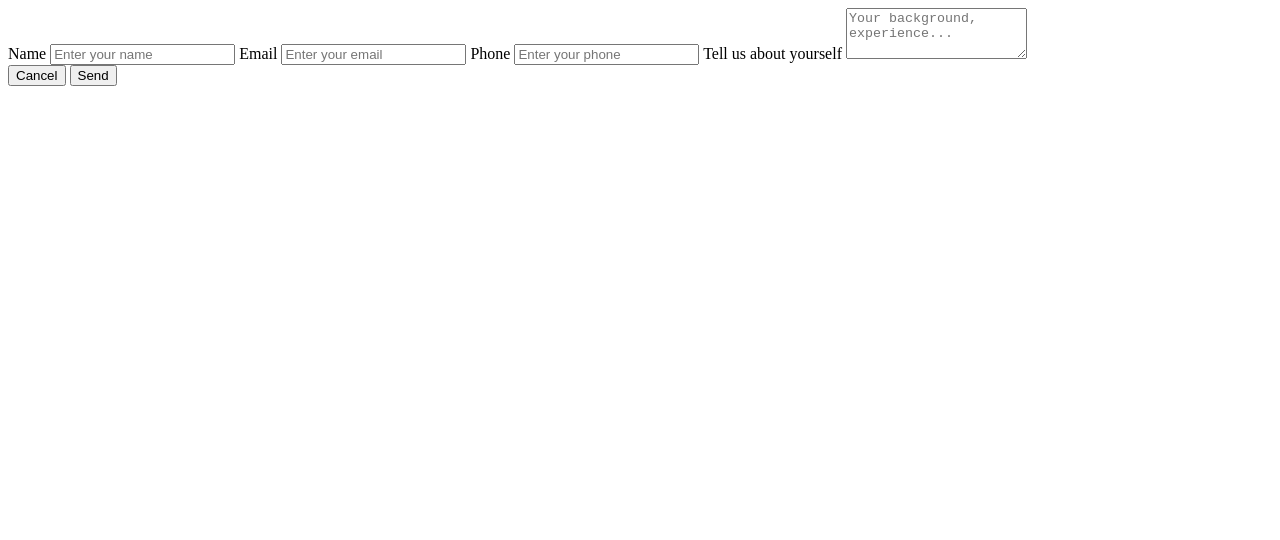
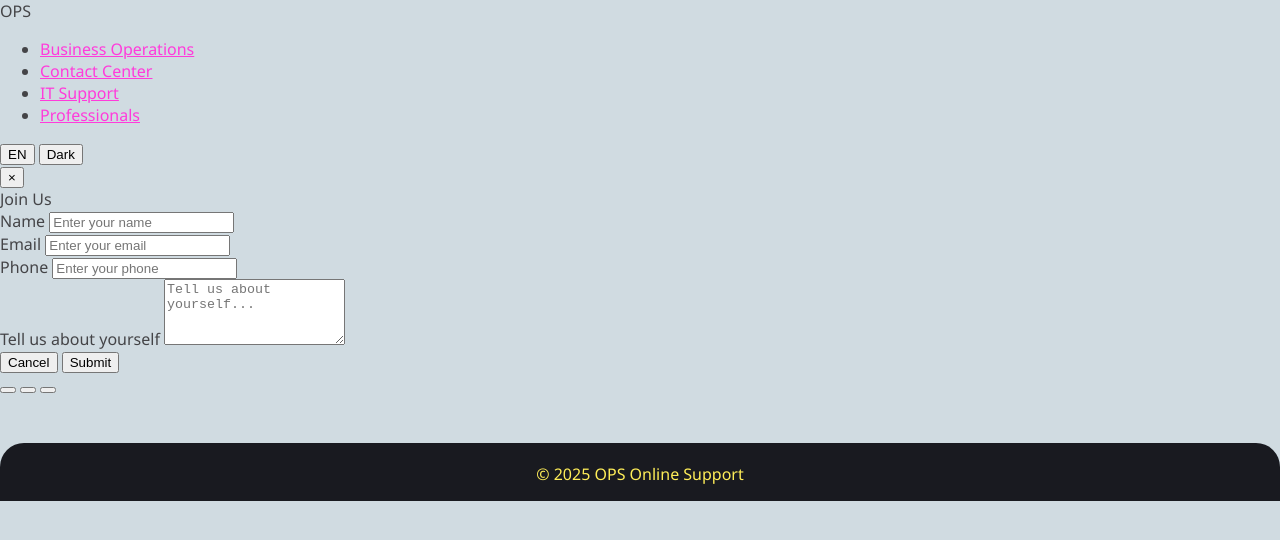
Before and after one commit to metis-ign8/ops-replica, a plain HTML site: page join.html in a window 1280 px wide. Drawn offline with nearby package versions, Linux system fonts and the light colour scheme; files that its build step writes are made by us from their sources.

Commit message:
Update join.html

```diff
--- a/join.html
+++ b/join.html
@@ -1,14 +1,69 @@
-<form id="join-us-form" autocomplete="off" class="form-block">
-  <label>Name</label>
-  <input name="name" required placeholder="Enter your name">
-  <label>Email</label>
-  <input name="email" type="email" required placeholder="Enter your email">
-  <label>Phone</label>
-  <input name="phone" type="tel" required placeholder="Enter your phone">
-  <label>Tell us about yourself</label>
-  <textarea name="about" rows="3" placeholder="Your background, experience..."></textarea>
-  <div class="form-actions">
-    <button type="button" class="cancel-btn">Cancel</button>
-    <button type="submit" class="send-btn">Send</button>
+<!DOCTYPE html>
+<html lang="en">
+<head>
+  <meta charset="UTF-8">
+  <title>Join Us • OPS</title>
+  <meta name="viewport" content="width=device-width, initial-scale=1.0">
+  <link rel="icon" href="assets/ops-favicon.ico">
+  <link rel="stylesheet" href="css/global.css">
+</head>
+<body>
+  <!-- Main Navigation -->
+  <nav class="main-nav">
+    <div class="logo">OPS</div>
+    <ul>
+      <li><a href="business-operations.html" data-i18n="Business Operations">Business Operations</a></li>
+      <li><a href="contact-center.html" data-i18n="Contact Center">Contact Center</a></li>
+      <li><a href="it-support.html" data-i18n="IT Support">IT Support</a></li>
+      <li><a href="professionals.html" data-i18n="Professionals">Professionals</a></li>
+    </ul>
+    <div class="toggles">
+      <button id="lang-toggle">EN</button>
+      <button id="theme-toggle">Dark</button>
+    </div>
+  </nav>
+
+  <!-- Join Us Modal (Always visible as primary on this page) -->
+  <div class="modal-overlay active" id="modal-join" tabindex="-1" aria-modal="true" aria-labelledby="join-header">
+    <div class="modal" role="dialog">
+      <button class="close-btn" data-close aria-label="Close">&times;</button>
+      <div class="modal-header" id="join-header" data-i18n="Join Us">Join Us</div>
+      <form id="join-form" autocomplete="off">
+        <div class="form-row">
+          <label for="join-name" data-i18n="Name">Name</label>
+          <input type="text" id="join-name" name="name" required data-en="Enter your name" data-es="Ingresa tu nombre" placeholder="Enter your name">
+        </div>
+        <div class="form-row">
+          <label for="join-email" data-i18n="Email">Email</label>
+          <input type="email" id="join-email" name="email" required data-en="Enter your email" data-es="Ingresa tu correo" placeholder="Enter your email">
+        </div>
+        <div class="form-row">
+          <label for="join-phone" data-i18n="Phone">Phone</label>
+          <input type="tel" id="join-phone" name="phone" required data-en="Enter your phone" data-es="Ingresa tu teléfono" placeholder="Enter your phone">
+        </div>
+        <div class="form-row">
+          <label for="join-about" data-i18n="Tell us about yourself">Tell us about yourself</label>
+          <textarea id="join-about" name="about" rows="4" data-en="Tell us about yourself..." data-es="Cuéntanos sobre ti..." placeholder="Tell us about yourself..."></textarea>
+        </div>
+        <div class="modal-footer">
+          <button type="button" class="modal-cancel-btn" data-close data-i18n="Cancel">Cancel</button>
+          <button type="submit" class="modal-submit-btn" data-i18n="Submit">Submit</button>
+        </div>
+      </form>
+    </div>
   </div>
-</form>
+
+  <!-- FABs (imported globally) -->
+  <div class="fab-stack">
+    <button class="fab-btn" data-modal="modal-join" title="Join Us"><i class="fa-solid fa-user-plus"></i></button>
+    <button class="fab-btn" data-modal="modal-contact" title="Contact"><i class="fa-solid fa-envelope"></i></button>
+    <button class="fab-btn" data-modal="modal-chatbot" title="Chatbot"><i class="fa-solid fa-robot"></i></button>
+  </div>
+
+  <!-- Footer -->
+  <footer>© 2025 OPS Online Support</footer>
+
+  <!-- Main JS (module) -->
+  <script type="module" src="js/main.js"></script>
+</body>
+</html>
```
